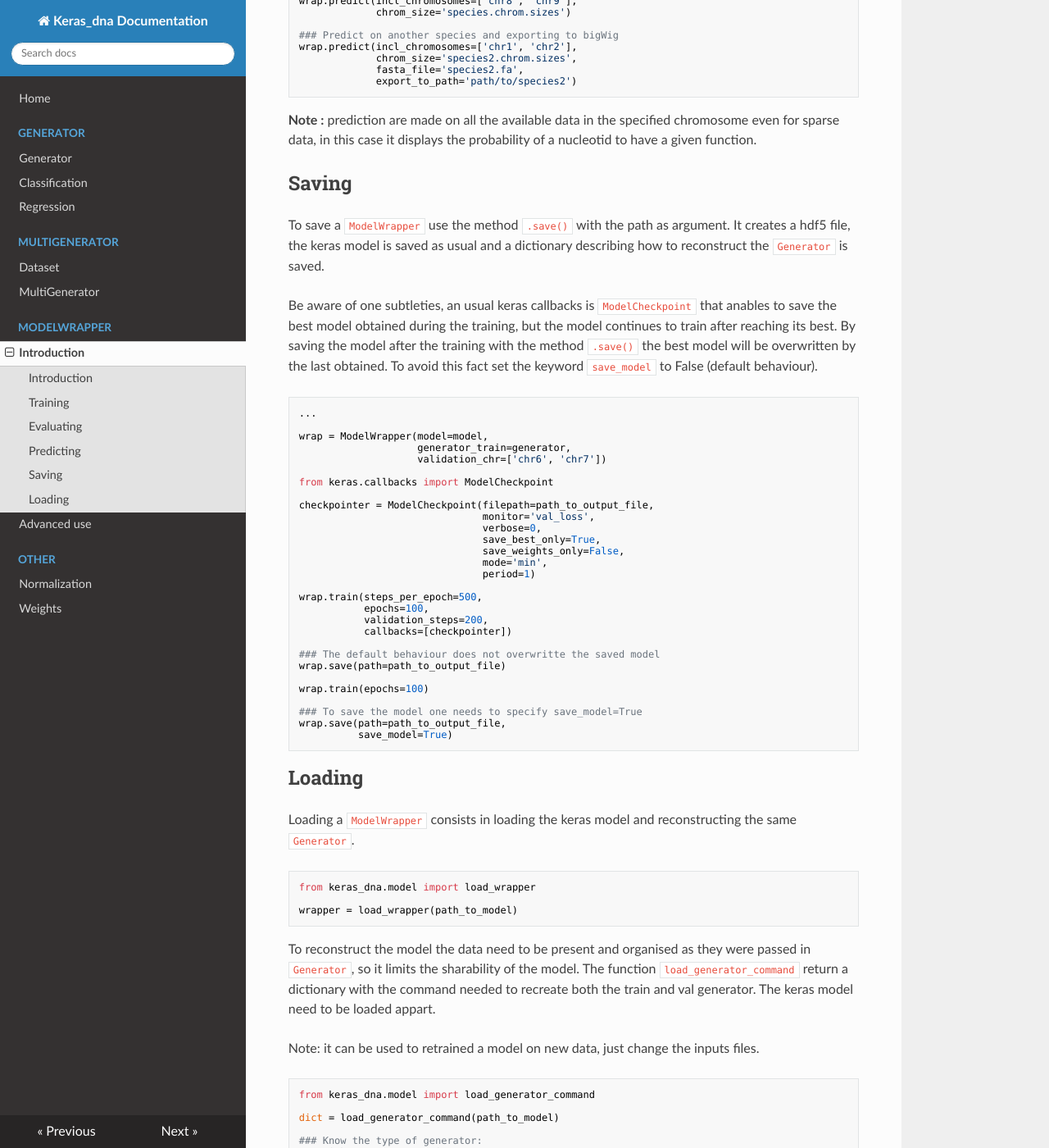
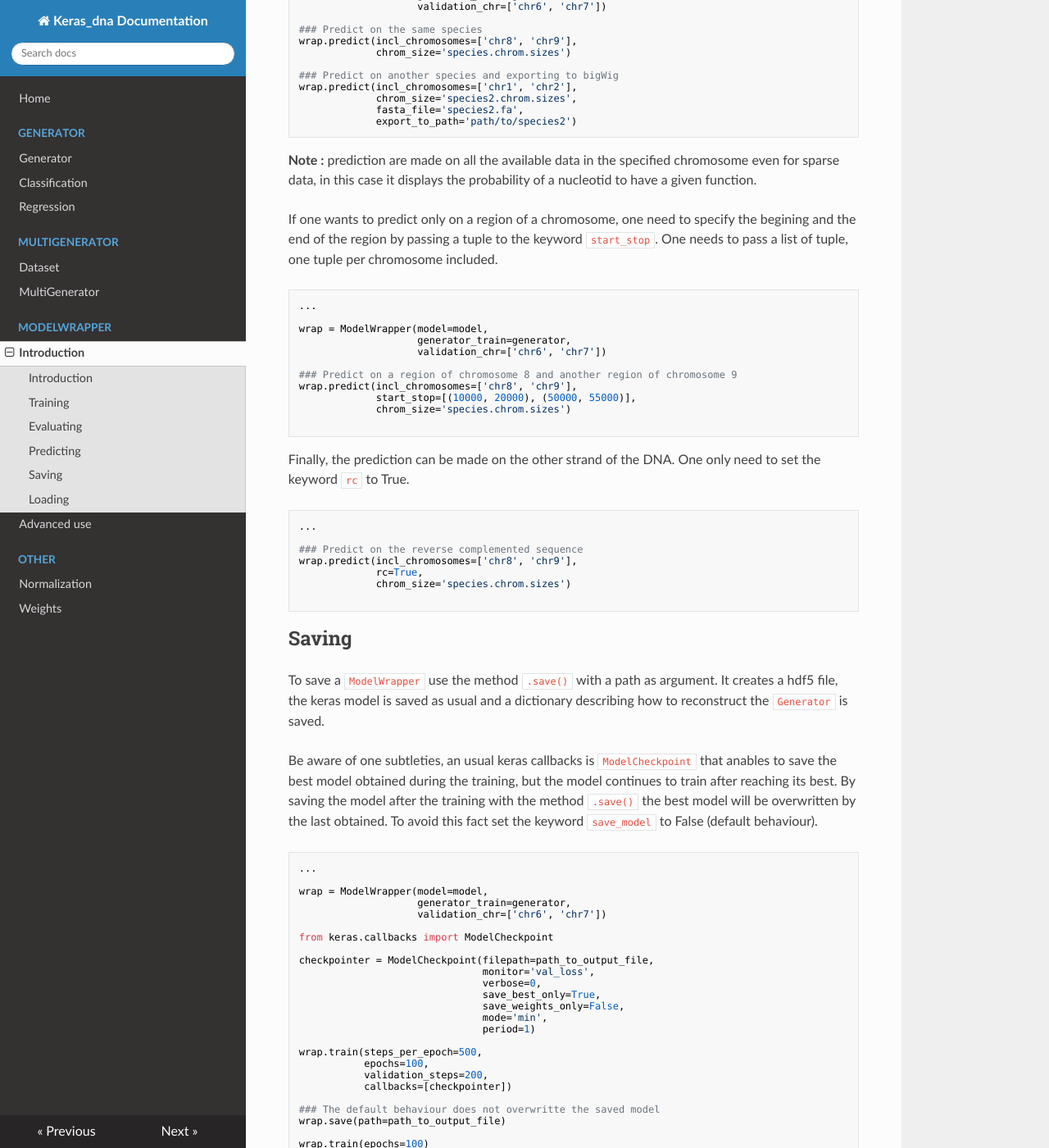
Before and after one commit to etirouthier/keras_dna, an MkDocs documentation site: the page built from docs/modelwrapper.md, in a window 1280 px wide and 1400 px high, scrolled down 3665 px. Shown: the whole window at 82% size. Built offline with MkDocs 1.6.1, drawn with Linux system fonts in a browser that asks for light colours; nearby versions of some CDN libraries; some of the changed text lies outside the part shown.

Commit message:
Update modelwrapper.md

````diff
--- a/docs/modelwrapper.md
+++ b/docs/modelwrapper.md
@@ -34,7 +34,7 @@
                     weights_val=False)
 ```
 
-Creating a `ModelWrapper` for a `MultiGenerator`, chromosome names may not be the same for every species involved in the generator so to create a model wrapper with a `MultiGenerator` one needs to create the generator_val before:
+When creating a `ModelWrapper` with generator_train being a `MultiGenerator` instance, the chromosome names may vary between species involved in the generator, then it is mandatory to create and pass a generator_val:
 
 ```python
 from keras_dna import Generator, MultiGenerator, SeqIntervalDl
@@ -73,7 +73,7 @@
 
 ## Training
 
-Once the model wrapper is created one can easily train the model with `.train()`, the only mandatory keyword is `epochs` to specify the number of epochs. One can also pass `steps_per_epoch` and `validation_steps` to specify but also pass all the available option accepted by the method `.fit_generator()` of a keras model.
+With the `ModelWrapper` instance in hand one can easily train the model with `.train()`, the only mandatory keyword is `epochs` to specify the number of epochs. One can also pass `steps_per_epoch` and `validation_steps`  but also all the available option accepted by the method `.fit_generator()` of a keras model.
 
 ```python
 ...
@@ -109,7 +109,7 @@
 
 ## Evaluating
 
-To evaluate a generator on the desired chromosomes use `.evaluate()`. For a `Generator` one needs to specify the chromosomes  with the keyword `incl_chromosomes`. For a `MultiGenerator` one needs to create a full generator and pass it with `generator_eval`. One can also pass keywords of the method `.evaluate_generator()` of a keras model.
+To evaluate the model on the desired chromosomes use `.evaluate()`. If generator_train is a `Generator` instance one needs to specify the chromosomes with the keyword `incl_chromosomes`. If generator_train is a `MultiGenerator` instance one needs to create a full generator and pass it with `generator_eval`. One can also pass keywords corresponding to the keras model method `.evaluate_generator()`.
 
 
 Evaluation of a `Generator`:
@@ -180,7 +180,7 @@
 
 ## Predicting
 
-Use `.predict()` to make some prediction with a `ModelWrapper`. One can choose the chromosomes on which to predict by specifying them with `incl_chromosomes` and by passing a file containing the chromosome length (in two tab separated columns, suffixe must be .chrom.sizes) with `chrom_size`.
+Use the `.predict()` to make some prediction with a `ModelWrapper`. One can choose the chromosomes on which to predict by specifying them with `incl_chromosomes` and by passing a file containing the chromosome length (in two tab separated columns, suffixe must be .chrom.sizes) in `chrom_size`.
 
 One can also predict on another species by passing a fasta file to `fasta_file`, `chrom_size` must correspond. This option is mandatory in the case of a `MultiGenerator`. Prediction are saved if `export_to_path` is specified (one file per annotation in one cell type, the format is bigWig).
 
@@ -204,9 +204,38 @@
 
 **Note :** prediction are made on all the available data in the specified chromosome even for sparse data, in this case it displays the probability of a nucleotid to have a given function.
 
+If one wants to predict only on a region of a chromosome, one need to specify the begining and the end of the region by passing a tuple to the keyword `start_stop`. One needs to pass a list of tuple, one tuple per chromosome included.
+
+
+```python
+...
+
+wrap = ModelWrapper(model=model,
+                    generator_train=generator,
+                    validation_chr=['chr6', 'chr7'])
+
+### Predict on a region of chromosome 8 and another region of chromosome 9
+wrap.predict(incl_chromosomes=['chr8', 'chr9'],
+             start_stop=[(10000, 20000), (50000, 55000)],
+             chrom_size='species.chrom.sizes')
+
+```
+
+Finally, the prediction can be made on the other strand of the DNA. One only need to set the keyword `rc` to True.
+
+```python
+...
+
+### Predict on the reverse complemented sequence
+wrap.predict(incl_chromosomes=['chr8', 'chr9'],
+             rc=True,
+             chrom_size='species.chrom.sizes')
+
+```
+
 ## Saving
 
-To save a `ModelWrapper` use the method `.save()` with the path as argument. It creates a hdf5 file, the keras model is saved as usual and a dictionary describing how to reconstruct the `Generator` is saved.
+To save a `ModelWrapper` use the method `.save()` with a path as argument. It creates a hdf5 file, the keras model is saved as usual and a dictionary describing how to reconstruct the `Generator` is saved.
 
 Be aware of one subtleties, an usual keras callbacks is `ModelCheckpoint` that anables to save the best model obtained during the training, but the model continues to train after reaching its best. By saving the model after the training with the method `.save()` the best model will be overwritten by the last obtained. To avoid this fact set the keyword `save_model` to False (default behaviour).
 
@@ -252,7 +281,7 @@
 wrapper = load_wrapper(path_to_model)
 ```
 
-To reconstruct the model the data need to be present and organised as they were passed in `Generator`, so it limits the sharability of the model. The function `load_generator_command` return a dictionary with the command needed to recreate both the train and val generator. The keras model need to be loaded appart.
+To reconstruct the model the data need to be present and organised as they were passed in `Generator`, so it limits the sharability of the model. The function `load_generator_command` returns a dictionary with the command needed to recreate both the train and val generator. The keras model needs to be loaded appart.
 
 Note: it can be used to retrained a model on new data, just change the inputs files.
 
@@ -261,7 +290,7 @@
 
 dict = load_generator_command(path_to_model)
 
-### Know the type of generator:
+### Class of generator_train:
 ### either a Generator instance
 >>> dict['type']
 'Generator'
````
Also changed, not shown: other parts of docs/modelwrapper.md (+3 -3 lines).
